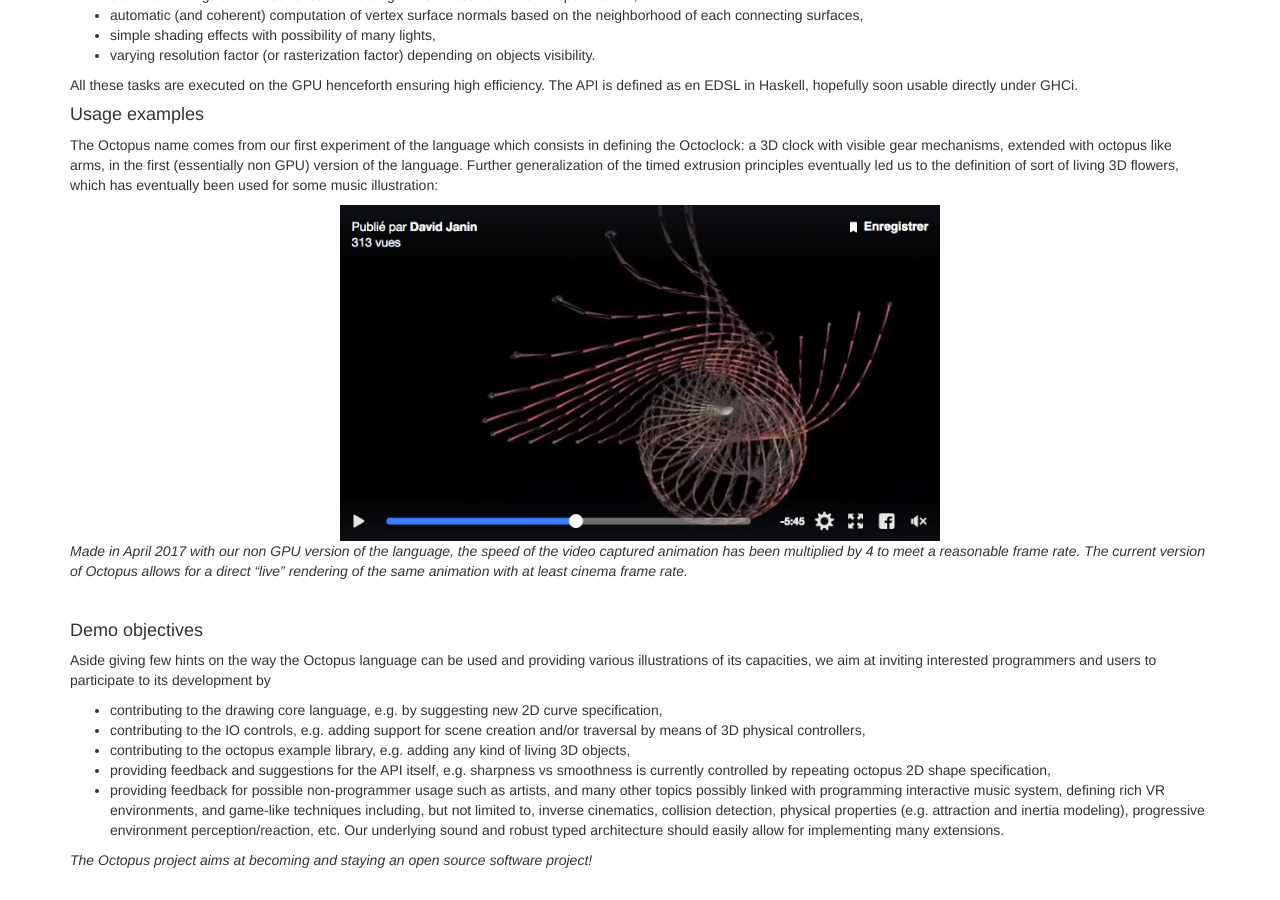
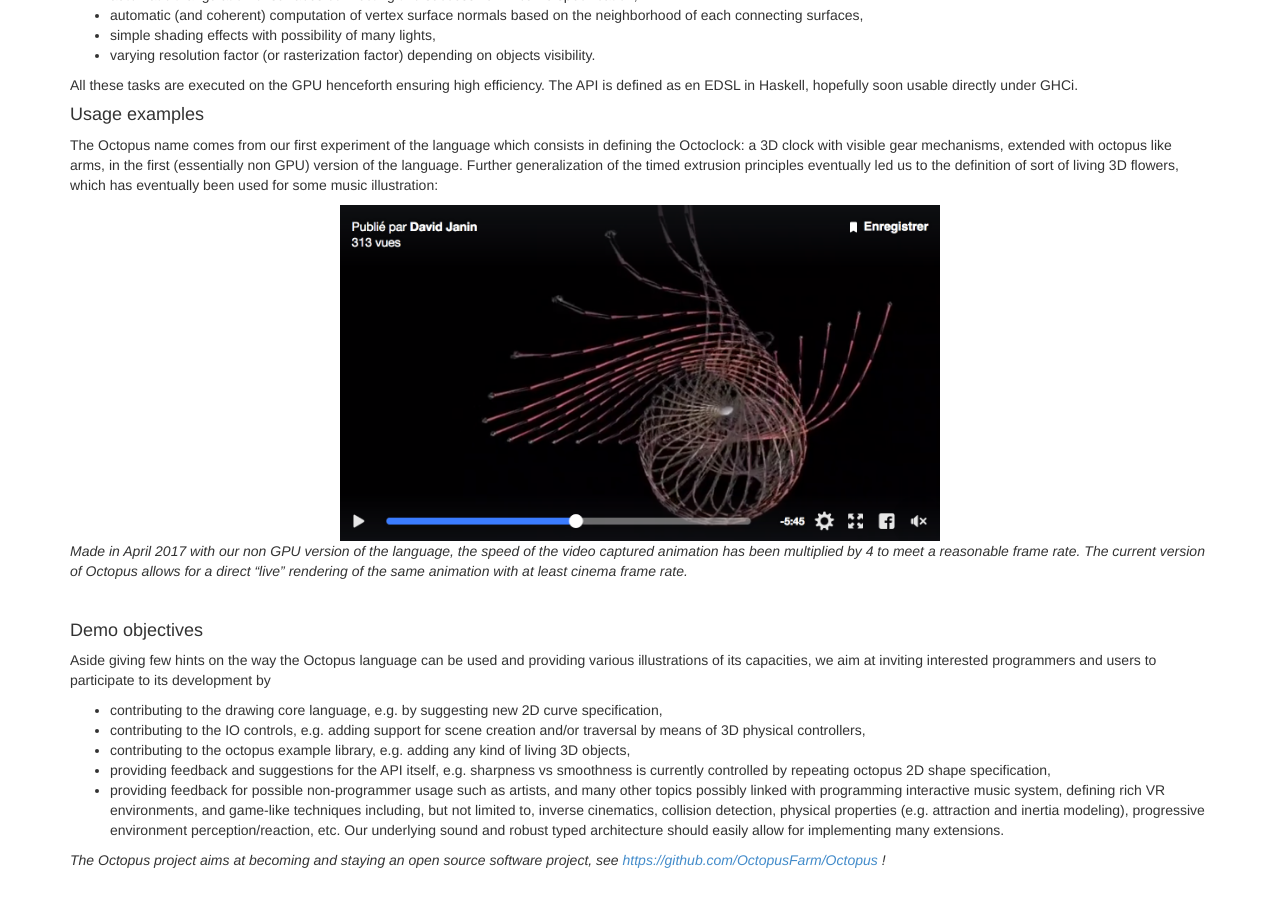
Before and after one commit to functional-art/functional-art.github.com, a Jekyll site: the page built from 2017/octopus.md, in a window 1280 px wide and 900 px high, scrolled down 622 px. Built offline with Jekyll 4.4.1, drawn with Linux system fonts in a browser that asks for light colours; nearby versions of some CDN libraries; our own code applies the rules of GitHub Pages for plain Markdown files.

Commit message:
Update octopus.md
Github ref added

```diff
--- a/2017/octopus.md
+++ b/2017/octopus.md
@@ -58,4 +58,4 @@ currently controlled by repeating octopus 2D shape specification,
 - providing feedback for possible non-programmer usage such as artists,
 and many other topics possibly linked with programming interactive music system, defining rich VR environments, and game-like techniques including, but not limited to, inverse cinematics, collision detection, physical properties (e.g. attraction and inertia modeling), progressive environment perception/reaction, etc. Our underlying sound and robust typed architecture should easily allow for implementing many extensions.
 
-_The Octopus project aims at becoming and staying an open source software project!_
+_The Octopus project aims at becoming and staying an open source software project, see <a href="https://github.com/OctopusFarm">https://github.com/OctopusFarm/Octopus</a> !_
```
